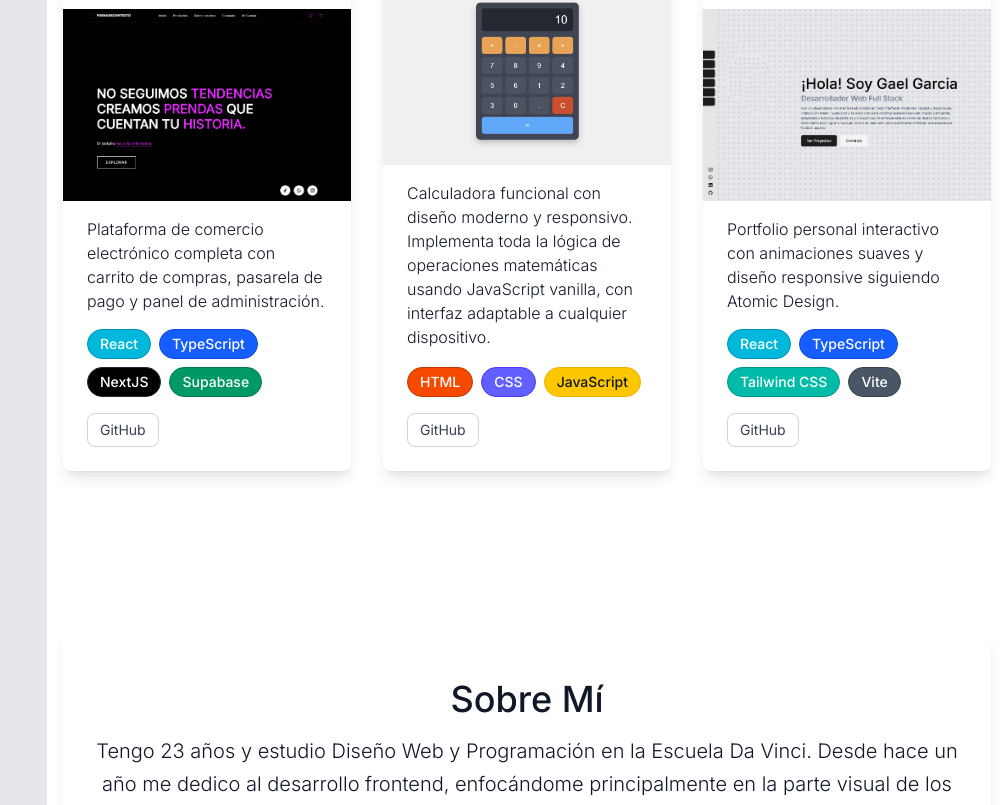
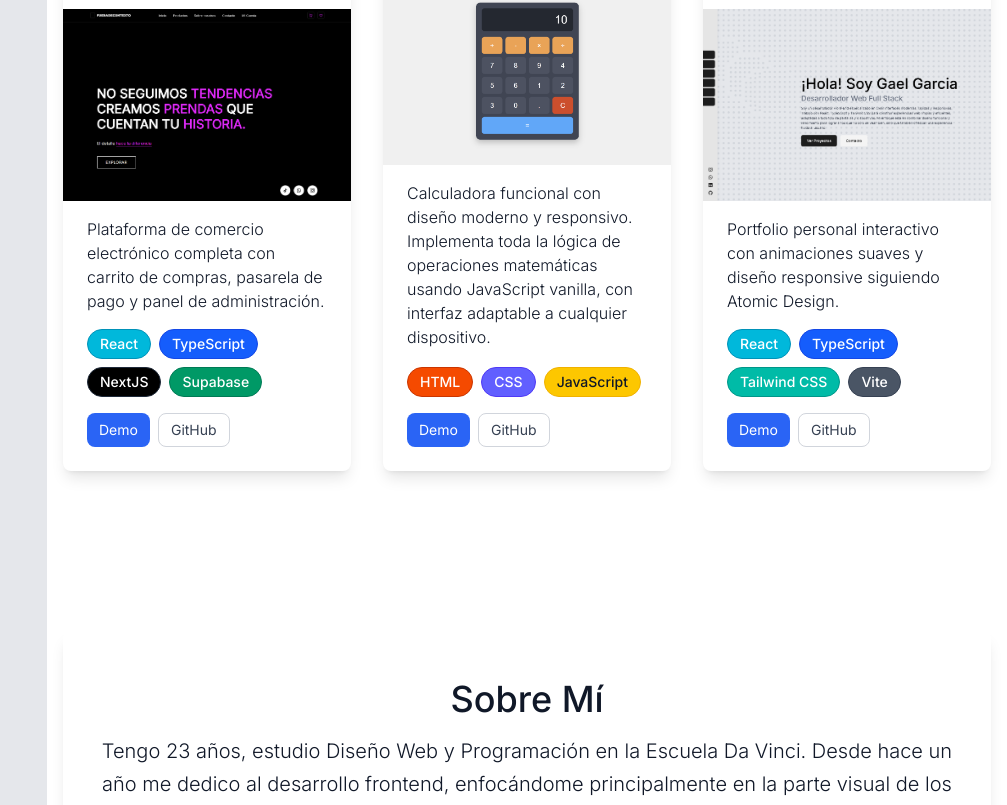
Before and after one commit to Galleee2002/Gael_Garcia_Portfolio, a React (Vite) app: page / in a window 1280 px wide. Shown: the part 1985-2790 px from the top of the page, without its empty margins (273-1280 px from the left). Built offline with nearby package versions, Linux system fonts and the light colour scheme; no server answers.

Commit message:
Enhance ProjectCard and ProjectsSection components: add demoUrl prop for project links, update project data with demo URLs and images, and refactor App component to use imported perfilImage for avatar source.

```diff
--- a/src/App.tsx
+++ b/src/App.tsx
@@ -3,6 +3,7 @@ import Home from "@pages/Home";
 import Sidebar from "@organisms/Sidebar";
 import DotGrid from "@atoms/DotGrid";
 import MenuIcon from "@atoms/MenuIcon";
+import perfilImage from "@assets/images/perfil.webp";
 
 const App: React.FC = () => {
   const [isSidebarOpen, setIsSidebarOpen] = useState(false);
@@ -35,7 +36,7 @@ const App: React.FC = () => {
 
       {/* Sidebar */}
       <Sidebar
-        avatarSrc="/src/assets/images/perfil.webp"
+        avatarSrc={perfilImage}
         isOpen={isSidebarOpen}
         onClose={() => setIsSidebarOpen(false)}
       />
--- a/src/components/molecules/ProjectCard/ProjectCard.tsx
+++ b/src/components/molecules/ProjectCard/ProjectCard.tsx
@@ -11,6 +11,7 @@ interface ProjectCardProps {
   technologies: string[];
   imageUrl?: string;
   projectUrl?: string;
+  demoUrl?: string;
   githubUrl?: string;
 }
 
@@ -20,6 +21,7 @@ const ProjectCard: React.FC<ProjectCardProps> = ({
   technologies,
   imageUrl,
   projectUrl,
+  demoUrl,
   githubUrl,
 }) => {
   const { ref, className } = useScrollReveal<HTMLDivElement>({
@@ -61,8 +63,7 @@ const ProjectCard: React.FC<ProjectCardProps> = ({
           ))}
         </div>
 
-        {/* Links a proyecto y GitHub */}
-        <div className="flex gap-3">
+        <div className="flex flex-wrap gap-2">
           {projectUrl && (
             <Button
               variant="primary"
@@ -70,6 +71,15 @@ const ProjectCard: React.FC<ProjectCardProps> = ({
               onClick={() => window.open(projectUrl, "_blank")}
             >
               Ver Proyecto
+            </Button>
+          )}
+          {demoUrl && (
+            <Button
+              variant="primary"
+              size="sm"
+              onClick={() => window.open(demoUrl, "_blank")}
+            >
+              Demo
             </Button>
           )}
           {githubUrl && (
--- a/src/components/organisms/ProjectsSection/ProjectsSection.tsx
+++ b/src/components/organisms/ProjectsSection/ProjectsSection.tsx
@@ -30,6 +30,7 @@ const ProjectsSection: React.FC<ProjectsSectionProps> = ({
               technologies={project.technologies}
               imageUrl={project.imageUrl}
               projectUrl={project.projectUrl}
+              demoUrl={project.demoUrl}
               githubUrl={project.githubUrl}
             />
           ))}
--- a/src/data/projects.ts
+++ b/src/data/projects.ts
@@ -1,4 +1,7 @@
 import type { Project } from "../types/common.types";
+import ecommerceImage from "../assets/images/ecommerce-project.png";
+import calculadoraImage from "../assets/images/project_calculadora.png";
+import portfolioImage from "../assets/images/portfolio-project.png";
 
 export const projects: Project[] = [
   {
@@ -7,7 +10,8 @@ export const projects: Project[] = [
     description:
       "Plataforma de comercio electrónico completa con carrito de compras, pasarela de pago y panel de administración.",
     technologies: ["React", "TypeScript", "NextJS", "Supabase"],
-    imageUrl: "/src/assets/images/ecommerce-project.png",
+    imageUrl: ecommerceImage,
+    demoUrl: "https://tu-proyecto-ecommerce.vercel.app",
     githubUrl: "https://github.com/DevDavidg/fueradecontexto.git",
   },
   {
@@ -16,7 +20,8 @@ export const projects: Project[] = [
     description:
       "Calculadora funcional con diseño moderno y responsivo. Implementa toda la lógica de operaciones matemáticas usando JavaScript vanilla, con interfaz adaptable a cualquier dispositivo.",
     technologies: ["HTML", "CSS", "JavaScript"],
-    imageUrl: "/src/assets/images/project_calculadora.png",
+    imageUrl: calculadoraImage,
+    demoUrl: "https://tu-calculadora.vercel.app",
     githubUrl:
       "https://github.com/Galleee2002/Calculator_Project_CSS_HTML_JS.git",
   },
@@ -26,7 +31,8 @@ export const projects: Project[] = [
     description:
       "Portfolio personal interactivo con animaciones suaves y diseño responsive siguiendo Atomic Design.",
     technologies: ["React", "TypeScript", "Tailwind CSS", "Vite"],
-    imageUrl: "/src/assets/images/portfolio-project.png",
+    imageUrl: portfolioImage,
+    demoUrl: "https://tu-portfolio.vercel.app",
     githubUrl: "https://github.com/Galleee2002/Gael_Garcia_Portfolio.git",
   },
 ];
--- a/src/pages/Home.tsx
+++ b/src/pages/Home.tsx
@@ -19,7 +19,7 @@ const Home: React.FC = () => {
       <PlaceholderSection
         id="about"
         title="Sobre Mí"
-        subtitle="Tengo 23 años y estudio Diseño Web y Programación en la Escuela Da Vinci. Desde hace un año me dedico al desarrollo frontend, enfocándome principalmente en la parte visual de los proyectos. Me apasiona crear interfaces atractivas, intuitivas y funcionales, buscando siempre un equilibrio entre estética y usabilidad. Mi objetivo es seguir creciendo como desarrollador y combinar creatividad con código para construir experiencias digitales que conecten con las personas."
+        subtitle="Tengo 23 años, estudio Diseño Web y Programación en la Escuela Da Vinci. Desde hace un año me dedico al desarrollo frontend, enfocándome principalmente en la parte visual de los proyectos. Me apasiona crear interfaces atractivas, intuitivas y funcionales, buscando siempre un equilibrio entre estética y usabilidad. Mi objetivo es seguir creciendo como desarrollador y combinar creatividad con código para construir experiencias digitales que conecten con las personas."
       />
       <SkillsSection id="tools" />
       <ContactForm />
--- a/src/types/common.types.ts
+++ b/src/types/common.types.ts
@@ -9,6 +9,7 @@ export interface Project {
   technologies: string[];
   imageUrl?: string;
   projectUrl?: string;
+  demoUrl?: string;
   githubUrl?: string;
   createdAt?: Date;
 }
```
